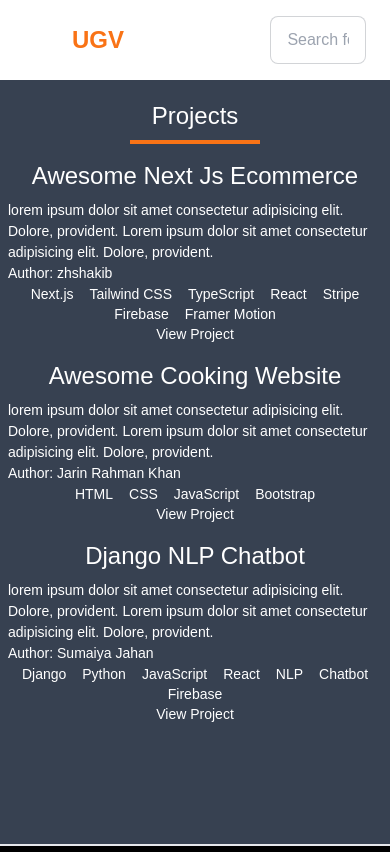
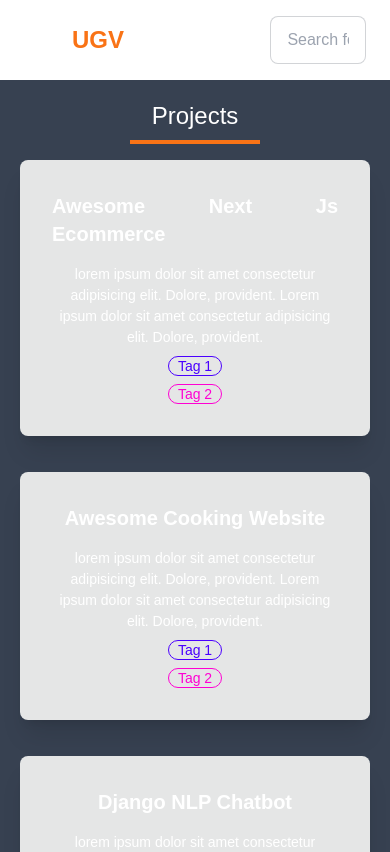
Before and after one commit to zhshakib/ugv-showcase, a Nuxt app: page / in a window 390 px wide. Shown: the top 852 px of the page. Built offline with nearby package versions, Linux system fonts and the light colour scheme.

Commit message:
chore: project organised by grid. Responsive also!

```diff
--- a/components/Class/ClassCard.vue
+++ b/components/Class/ClassCard.vue
@@ -8,20 +8,12 @@ defineProps({
 </script>
 
 <template>
-  <div class="m-2">
-    <div>
-      <h2 class="text-2xl font-medium text-center mb-2">
-        {{ project.title }}
-      </h2>
+  <div class="rounded-lg bg-base-300 w-full md:full md:mx-2 shadow-xl my-2">
+    <div class="card-body items-center text-center">
+      <h2 class="card-title mb-2 text-justify">{{ project.title }}</h2>
       <p>{{ project.description }}</p>
-    </div>
-    <h3>Author: {{ project.author }}</h3>
-    <div class="flex flex-wrap justify-center">
-      <a v-for="tech in project.tech" :key="tech" :href="project.url" class="text-sm mx-2">{{ tech }}</a>
-    </div>
-    <!-- a link to the project -->
-    <div class="flex justify-center">
-      <a :href="project.url" class="text-sm mx-2">View Project</a>
+      <div class="badge badge-primary badge-outline">Tag 1</div>
+      <div class="badge badge-secondary badge-outline">Tag 2</div>
     </div>
   </div>
 </template>
--- a/pages/index.vue
+++ b/pages/index.vue
@@ -26,14 +26,14 @@ watch(searchQuery, async (newQuery: string) => {
   <header class="bg-base-100 mb-5">
     <Navbar @searchQuery="handleSearchQuery" />
   </header>
-  <div class="container mx-auto">
+  <div class="w-full mx-auto">
     <div>
       <h2 class="text-2xl font-medium text-center mb-2">
         Projects
         <hr class="border-2 border-orange-500 w-1/3 mx-auto mt-2">
       </h2>
     </div>
-    <div class="flex flex-col md:flex-row md:flex-wrap md:justify-center items-center justify-center">
+    <div class="grid grid-cols-1 md:grid-cols-2 lg:grid-cols-3 mx-5 gap-5">
       <ClassCard v-for="project in projects" :project="project" />
     </div>
   </div>
--- a/tailwind.config.js
+++ b/tailwind.config.js
@@ -11,6 +11,7 @@ module.exports = {
   theme: {
     screens: {
       md: "640px",
+      lg: "1024px",
     },
   },
   plugins: [require("daisyui")],
```
